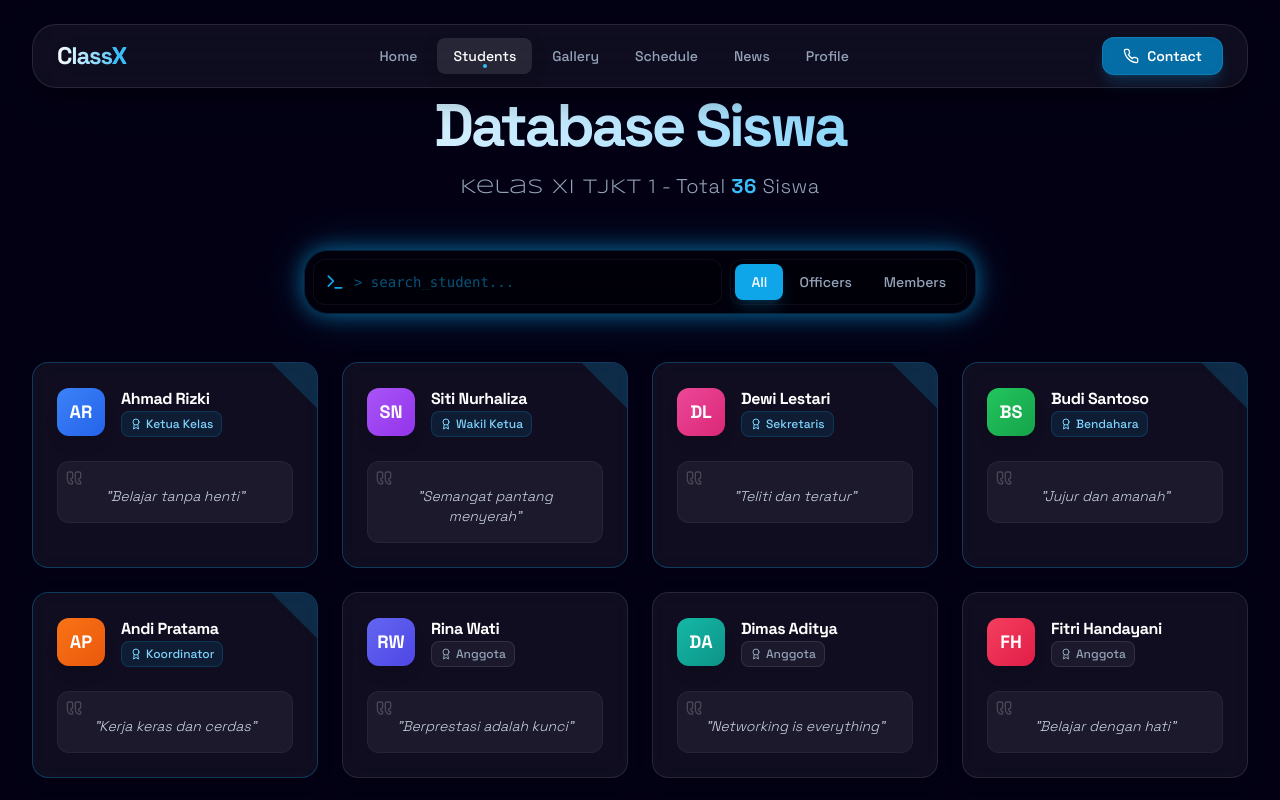
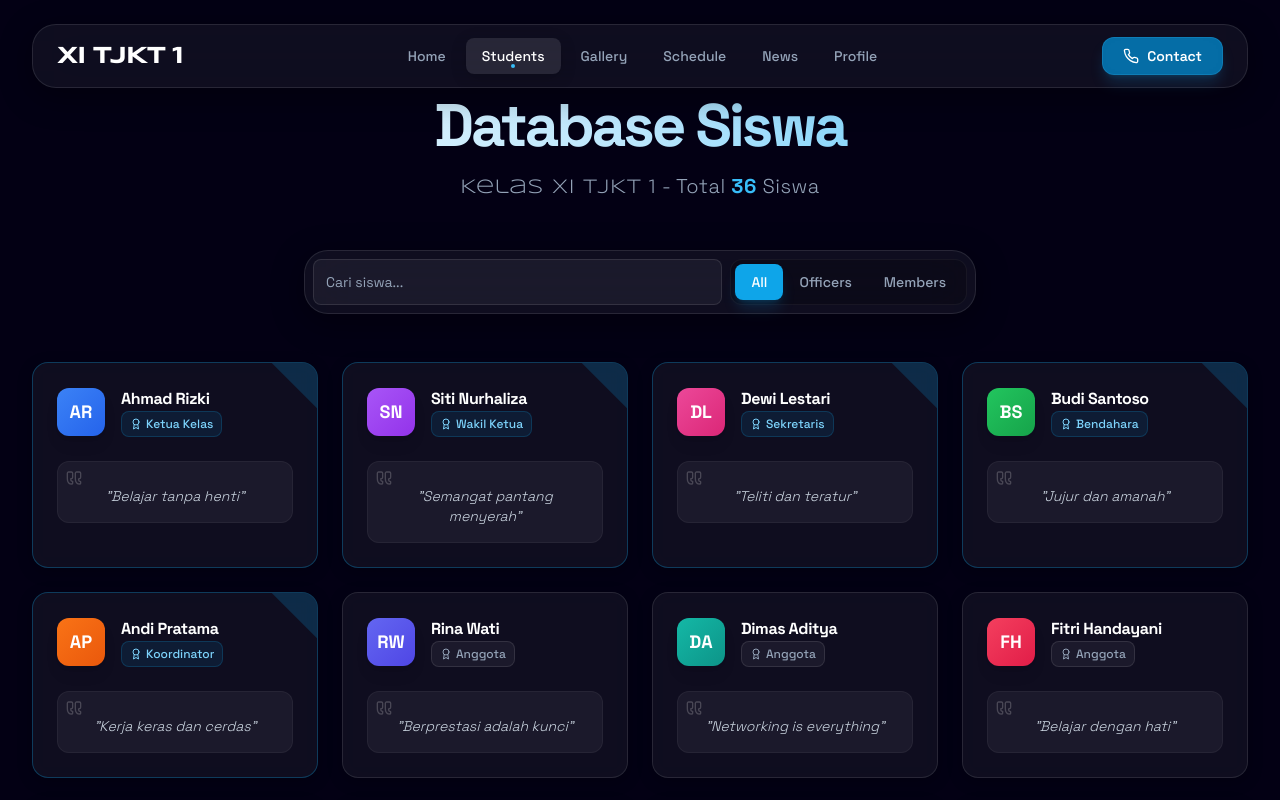
Before and after one commit to Groxzzl/Face_Detection, a React (Vite) app: page /students in a window 1280 px wide. Shown: the top 800 px of the page. Built offline with nearby package versions, Linux system fonts and the light colour scheme.

Commit message:
change logo and some text

```diff
--- a/src/components/Navbar.jsx
+++ b/src/components/Navbar.jsx
@@ -45,8 +45,8 @@ const Navbar = () => {
         <div className="container-custom">
           <div className={`glass-panel px-6 py-3 flex items-center justify-between transition-all duration-300 ${scrolled ? 'bg-black/40 backdrop-blur-xl border-white/5' : 'bg-white/5 border-white/10'
             }`}>
-            <Link to="/" className="text-2xl font-display font-bold tracking-tighter bg-gradient-to-r from-white to-primary-400 bg-clip-text text-transparent">
-              Class<span className="text-primary-400">X</span>
+            <Link to="/" className="text-2xl font-display font-bold tracking-tighter text-white">
+              <span className="font-futuristic">XI TJKT 1</span>
             </Link>
 
             <div className="flex items-center gap-1">
@@ -57,8 +57,8 @@ const Navbar = () => {
                     key={item.path}
                     to={item.path}
                     className={`relative px-4 py-2 rounded-lg text-sm font-medium transition-all duration-300 ${active
-                        ? 'text-white bg-white/10 shadow-glass-sm'
-                        : 'text-slate-400 hover:text-white hover:bg-white/5'
+                      ? 'text-white bg-white/10 shadow-glass-sm'
+                      : 'text-slate-400 hover:text-white hover:bg-white/5'
                       }`}
                   >
                     {item.name}
@@ -86,7 +86,7 @@ const Navbar = () => {
         }`}>
         <div className="container-custom flex justify-between items-center">
           <Link to="/" className="text-xl font-display font-bold tracking-tighter text-white">
-            Class<span className="text-primary-400">X</span>
+            <span className="font-futuristic">XI TJKT 1</span>
           </Link>
           <Link to="/profile" className="p-2 rounded-full bg-white/5 border border-white/10">
             <User size={20} className="text-white" />
--- a/src/pages/Students.jsx
+++ b/src/pages/Students.jsx
@@ -1,6 +1,6 @@
 import { useState, useMemo, useEffect } from 'react';
 import { motion, AnimatePresence } from 'framer-motion';
-import { Search, User, Award, Quote, Terminal, Filter, ChevronDown } from 'lucide-react';
+import { Search, User, Award, Quote, Filter, ChevronDown } from 'lucide-react';
 
 const Students = () => {
   const [searchTerm, setSearchTerm] = useState('');
@@ -93,15 +93,12 @@ const Students = () => {
           className="mb-12 max-w-2xl mx-auto"
         >
           {/* Terminal-style Search & Filter Bar */}
-          <div className="glass-panel p-1.5 md:p-2 flex flex-col md:flex-row gap-2 bg-black/40 border-primary-500/20 shadow-neon">
+          <div className="glass-panel p-1.5 md:p-2 flex flex-col md:flex-row gap-2">
             <div className="relative flex-1">
-              <div className="absolute inset-y-0 left-0 pl-3 flex items-center pointer-events-none">
-                <Terminal className="h-5 w-5 text-primary-500" />
-              </div>
               <input
                 type="text"
-                className="block w-full pl-10 pr-3 py-3 bg-black/20 border border-white/5 rounded-xl text-primary-100 placeholder-primary-500/50 focus:outline-none focus:ring-1 focus:ring-primary-500/50 focus:border-primary-500/50 sm:text-sm font-mono transition-all"
-                placeholder="> search_student..."
+                className="block w-full px-3 py-2 md:py-3 bg-white/5 border border-white/10 rounded-lg text-white placeholder-slate-400 focus:outline-none focus:border-primary-500/50 text-sm"
+                placeholder="Cari siswa..."
                 value={searchTerm}
                 onChange={(e) => setSearchTerm(e.target.value)}
               />
```
Also changed, not shown: index.html (+2 -2 lines).
